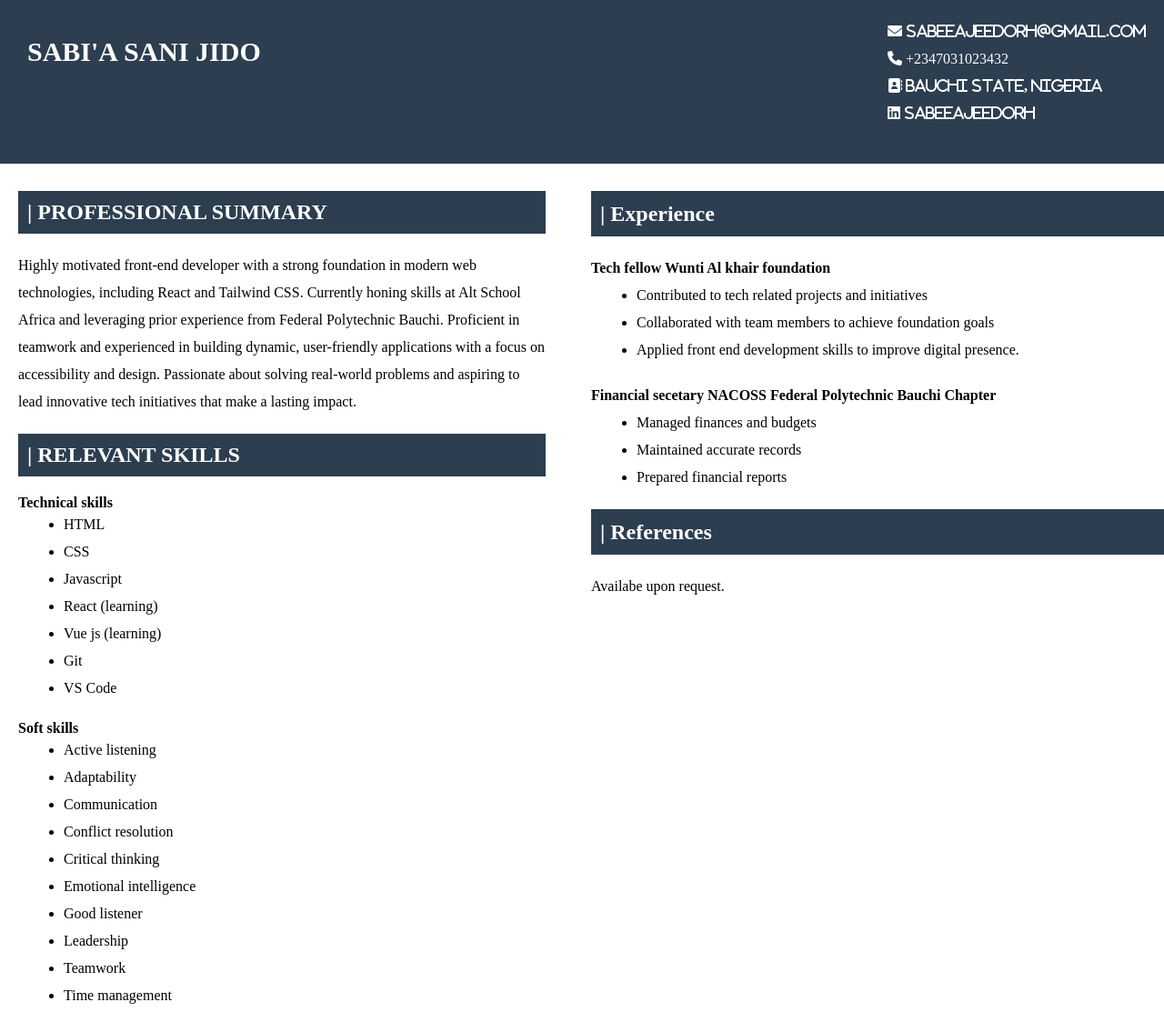
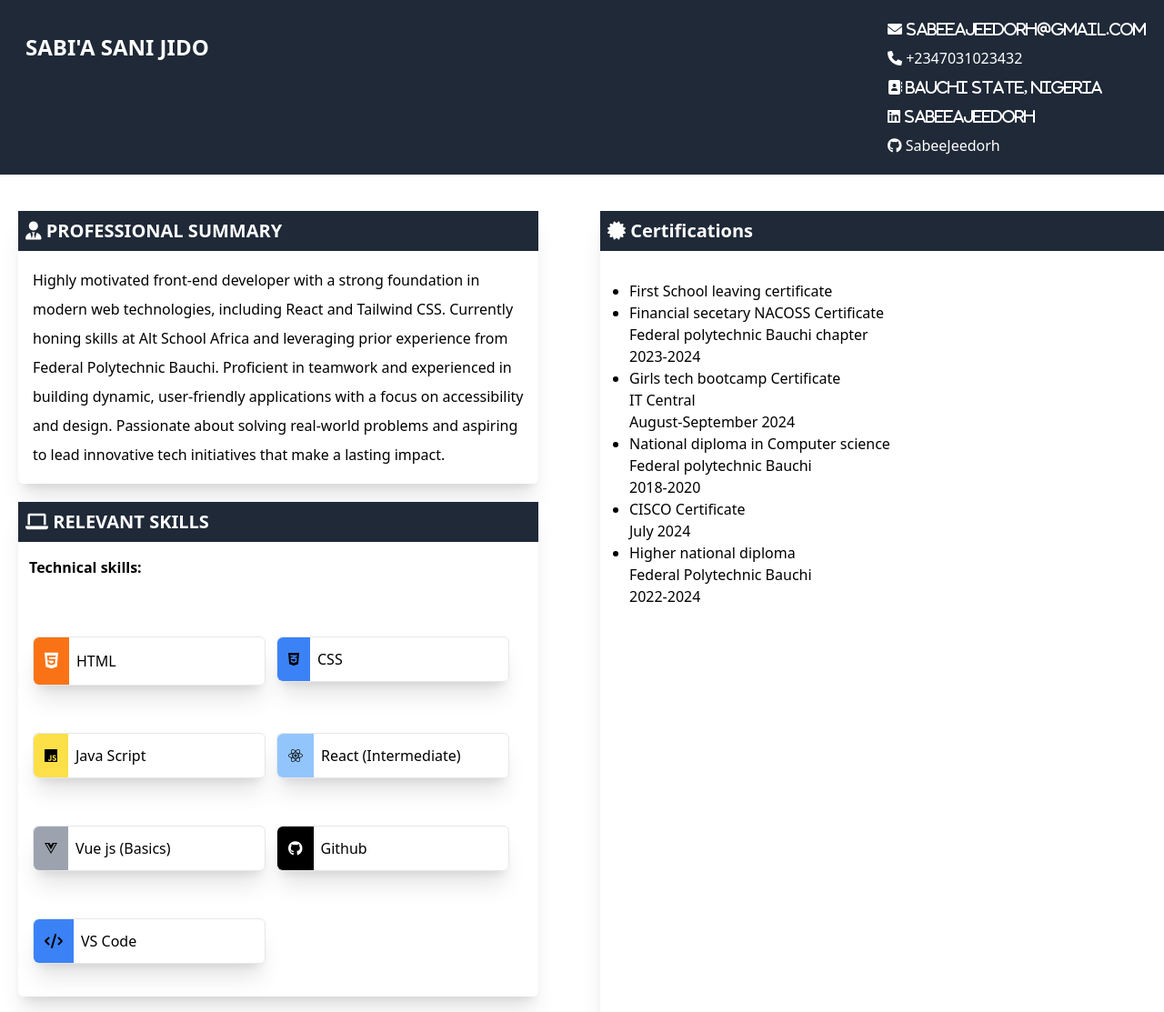
Before and after one commit to SabeeJeedorh/my-cv, a plain HTML site: page index.html in a window 1280 px wide. Shown: the top 1113 px of the page at 91% size. Drawn offline with nearby package versions, Linux system fonts and the light colour scheme.

Commit message:
updated styling

```diff
--- a/index.css
+++ /dev/null
@@ -1,126 +0,0 @@
-* {
-  margin: 0;
-  padding: 0%;
-  box-sizing: border-box;
-}
-
-header {
-  background-color: #2c3e50;
-  color: #fff;
-
-  width: auto;
-  padding: 20px;
-  margin: 0;
-  top: 0;
-  position: sticky;
-  display: flex;
-  justify-content: space-between;
-  align-items: flex-start;
-  margin-bottom: 20px;
-  animation: slideInFromTop 1s ease-out;
-}
-
-.name {
-  text-align: top;
-  justify-content: space-between;
-  align-items: flex-start;
-  margin-bottom: 20px;
-  margin-top: 10px;
-  padding: 10px;
-  font-size: 30px;
-  font-weight: bolder;
-  animation: fadeIn 1.5s ease-in;
-}
-
-h1 {
-  justify-content: space-between;
-  align-items: flex-start;
-  margin-bottom: 20px;
-  margin-top: 10px;
-  padding: 10px;
-  background-color: #2c3e50;
-  color: #fff;
-  font-weight: bolder;
-  animation: fadeIn 1.5s ease-in;
-}
-a {
-  text-decoration: none;
-  color: #fff;
-}
-a:hover {
-  background-color: white;
-  color: blue;
-}
-.sect-container {
-  display: grid;
-  grid-template-columns: 1fr 1fr;
-  margin-left: 20px;
-  animation: fadeIn 1.5s ease-in-out;
-}
-
-.left-section p {
-  line-height: 30px;
-  margin-bottom: 20px;
-}
-
-.left h2 {
-  margin-top: 40px;
-}
-
-.left-section {
-  margin-right: 50px;
-}
-
-.right-section {
-  line-height: 30px;
-}
-
-h2 {
-  margin-bottom: 20px;
-}
-
-.right-section p {
-  line-height: 30px;
-  margin-bottom: 20px;
-}
-
-ul {
-  margin-bottom: 20px;
-  line-height: 30px;
-  margin-left: 50px;
-}
-
-@keyframes slideInFromTop {
-  from {
-    transform: translateY(-100%);
-    opacity: 0;
-  }
-  to {
-    transform: translateY(0);
-    opacity: 1;
-  }
-}
-
-@keyframes fadeIn {
-  from {
-    opacity: 0;
-  }
-  to {
-    opacity: 1;
-  }
-}
-
-@media (max-width: 768px) {
-  .sect-container {
-    grid-template-columns: 1fr;
-  }
-
-  header {
-    flex-direction: column;
-    align-items: flex-start;
-  }
-
-  .name {
-    text-align: center;
-  }
-}
--- a/index.html
+++ b/index.html
@@ -4,28 +4,25 @@
     <meta charset="UTF-8" />
     <meta name="viewport" content="width=device-width, initial-scale=1.0" />
     <title>Sabias Cv</title>
-    <link rel="stylesheet" href="./index.css" />
     <link
       rel="stylesheet"
       href="https://cdnjs.cloudflare.com/ajax/libs/font-awesome/6.0.0-beta3/css/all.min.css"
     />
+    <script src="https://cdn.tailwindcss.com"></script>
   </head>
 
-  <body>
-    <header>
-      <div class="name">SABI'A SANI JIDO</div>
-
+  <body class="font-sans">
+    <header class="bg-gray-800 text-white w-full p-5 sticky top-0 flex flex-col lg:flex-row justify-between items-start mb-5 animate-slideInFromTop">
+      <div class="name text-2xl font-bold mb-5 mt-2 p-2 animate-fadeIn">SABI'A SANI JIDO</div>
       <aside>
-        <ul class="fa-ul">
+        <ul class="space-y-2">
           <li>
             <i class="fa-sharp-duotone fa-solid fa-envelope">
-              <a href="mailto:sabeeajeedorh@gmail.com"
-                >sabeeajeedorh@gmail.com</a
-              >
+              <a href="mailto:sabeeajeedorh@gmail.com" class="text-white hover:bg-white hover:text-blue-500 ">sabeeajeedorh@gmail.com</a>
             </i>
           </li>
           <li>
-            <a href="tel:+2347031023432">
+            <a href="tel:+2347031023432" class="text-white hover:bg-white hover:text-blue-500">
               <i class="fa-sharp-duotone fa-solid fa-phone"></i> +2347031023432
             </a>
           </li>
@@ -34,42 +31,88 @@
           </li>
           <li>
             <i class="fa-brands fa-linkedin">
-              <a
-                href="https://www.linkedin.com/in/sabee-a-jeedorh-689141315?utm_source=share&utm_campaign=share_via&utm_content=profile&utm_medium=android_app "
-                >sabeeajeedorh</a
-              ></i
-            >
+              <a href="https://www.linkedin.com/in/sabee-a-jeedorh-689141315?utm_source=share&utm_campaign=share_via&utm_content=profile&utm_medium=android_app" class="text-white hover:bg-white hover:text-blue-500">sabeeajeedorh</a>
+            </i>
+          </li>
+          <li>
+            <a href="https://github.com/SabeeJeedorh" class="text-white hover:bg-white hover:text-blue-500"><i class="fa-brands fa-github"></i> SabeeJeedorh</a>
           </li>
         </ul>
       </aside>
     </header>
-    <section class="sect-container">
-      <div class="left-section">
-        <h1>| PROFESSIONAL SUMMARY</h1>
-        <p>
-          Highly motivated front-end developer with a strong foundation in
-          modern web technologies, including React and Tailwind CSS. Currently
-          honing skills at Alt School Africa and leveraging prior experience
-          from Federal Polytechnic Bauchi. Proficient in teamwork and
-          experienced in building dynamic, user-friendly applications with a
-          focus on accessibility and design. Passionate about solving real-world
-          problems and aspiring to lead innovative tech initiatives that make a
-          lasting impact.
+    <section class="sect-container grid grid-cols-1 md:grid-cols-2 gap-5 ml-5 animate-fadeIn">
+      <div class="left-section mr-12">
+        <div class="shadow-xl my-5 rounded-md">
+          <h1 class="text-xl font-bold bg-gray-800 text-white p-2 animate-fadeIn"><i class="fa-solid fa-user-tie"></i> PROFESSIONAL SUMMARY</h1>
+          <p class="p-4 leading-8 mb-5">
+            Highly motivated front-end developer with a strong foundation in modern web technologies, including React and Tailwind CSS. Currently honing skills at Alt School Africa and leveraging prior experience from Federal Polytechnic Bauchi. Proficient in teamwork and experienced in building dynamic, user-friendly applications with a focus on accessibility and design. Passionate about solving real-world problems and aspiring to lead innovative tech initiatives that make a lasting impact.
           </p>
-        <h1>| RELEVANT SKILLS</h1>
-        <h4>Technical skills</h4>
-        <ul>
-          <li>HTML</li>
-          <li>CSS</li>
-          <li>Javascript</li>
-          <li>React (learning)</li>
-          <li>Vue js (learning)</li>
-          <li>Git</li>
-          <li>VS Code</li>
+        </div>
+        <div class="shadow-xl my-5 rounded-md">
+          <h1 class="text-xl font-bold bg-gray-800 text-white p-2 animate-fadeIn"><i class="fa-solid fa-laptop"></i> RELEVANT SKILLS</h1>
+          <h2 class="font-bold pl-3 mt-4 mb-7">Technical skills:</h2>
+          <ul class="flex p-4 flex-wrap gap-3">
+            <li>
+              <div class="flex items-center shadow-xl my-5 border rounded-md w-full min-w-64">
+                <div class="mr-2 rounded-l-md h-full p-3 bg-orange-500">
+                  <i class="fa-brands text-white text-xl fa-html5"></i>
+                </div>
+                <span>HTML</span>
+              </div>
+            </li>
+            <li>
+              <div class="flex items-center shadow-xl my-5 border rounded-md w-full min-w-64">
+                <div class="mr-2 rounded-l-md h-full p-3 bg-blue-500">
+                  <i class="fa-brands fa-css3-alt"></i>
+                </div>
+                <span>CSS</span>
+              </div>
+            </li>
+            <li>
+              <div class="flex items-center shadow-xl my-5 border rounded-md w-full min-w-64">
+                <div class="mr-2 rounded-l-md h-full p-3 bg-yellow-300">
+                  <i class="fa-brands fa-js"></i>
+                </div>
+                <span>Java Script</span>
+              </div>
+            </li>
+            <li>
+              <div class="flex items-center shadow-xl my-5 border rounded-md w-full min-w-64">
+                <div class="mr-2 rounded-l-md h-full p-3 bg-blue-300">
+                  <i class="fa-brands fa-react"></i>
+                </div>
+                <span>React (Intermediate)</span>
+              </div>
+            </li>
+            <li>
+              <div class="flex items-center shadow-xl my-5 border rounded-md w-full min-w-64">
+                <div class="mr-2 rounded-l-md h-full p-3 bg-gray-400">
+                  <i class="fa-brands fa-vuejs"></i>
+                </div>
+                <span>Vue js (Basics)</span>
+              </div>
+            </li>
+            <li>
+              <div class="flex items-center shadow-xl my-5 border rounded-md w-full min-w-64">
+                <div class="mr-2 rounded-l-md h-full p-3 bg-black">
+                  <i class="fa-brands fa-github text-white"></i>
+                </div>
+                <span>Github</span>
+              </div>
+            </li>
+            <li>
+              <div class="flex items-center shadow-xl my-5 border rounded-md w-full min-w-64">
+                <div class="mr-2 rounded-l-md h-full p-3 bg-blue-500">
+                  <i class="fa-solid fa-code"></i>
+                </div>
+                <span>VS Code</span>
+              </div>
+            </li>
           </ul>
-
-        <h4>Soft skills</h4>
-        <ul>
+        </div>
+        <div class="shadow-xl my-5">
+          <h1 class="text-xl font-bold bg-gray-800 text-white p-2 animate-fadeIn">Soft skills:</h1>
+          <ul class="list-disc p-8">
             <li>Active listening</li>
             <li>Adaptability</li>
             <li>Communication</li>
@@ -81,8 +124,11 @@
             <li>Teamwork</li>
             <li>Time management</li>
           </ul>
-        <h1 class="Certifications">Certifications</h1>
-        <ul>
+        </div>
+      </div>
+      <div class="shadow-xl my-5">
+        <h1 class="text-xl font-bold bg-gray-800 text-white p-2 animate-fadeIn"><i class="fa-solid fa-certificate"></i> Certifications</h1>
+        <ul class="list-disc p-8">
           <li>First School leaving certificate</li>
           <li>
             Financial secetary NACOSS Certificate <br />
@@ -103,9 +149,10 @@
             <br />2022-2024
           </li>
         </ul>
-
-        <h1>| Education</h1>
-        <ul>
+      </div>
+      <div class="shadow-xl my-5">
+        <h1 class="text-xl font-bold bg-gray-800 text-white p-2 animate-fadeIn"><i class="fa-solid fa-book"></i> Education</h1>
+        <ul class="list-disc p-8">
           <li>Havardth International School Bauchi(primary School)</li>
           <li>
             Alt School Africa (Front end engineering Student) <br />2024-Date
@@ -120,25 +167,30 @@
           </li>
         </ul>
       </div>
-      <div class="right-section">
-        <h1>| Experience</h1>
-        <h4>Tech fellow Wunti Al khair foundation</h4>
-        <ul>
+      <div class="right-section shadow-xl my-5 p-7">
+        <h1 class="text-xl font-bold bg-gray-800 text-white p-2 animate-fadeIn"><i class="fa-solid fa-briefcase"></i> Experience</h1>
+        <h4 class="font-bold text-xl p-5">Tech fellow Wunti Al khair foundation</h4>
+        <ul class="list-disc p-8">
           <li>Contributed to tech related projects and initiatives</li>
           <li>Collaborated with team members to achieve foundation goals</li>
-          <li>
-            Applied front end development skills to improve digital presence.
-          </li>
+          <li>Applied front end development skills to improve digital presence.</li>
         </ul>
-        <h4>Financial secetary NACOSS Federal Polytechnic Bauchi Chapter</h4>
-        <ul>
+        <h4 class="font-bold text-xl p-5">Financial secetary NACOSS Federal Polytechnic Bauchi Chapter</h4>
+        <ul class="list-disc p-8">
           <li>Managed finances and budgets</li>
           <li>Maintained accurate records</li>
           <li>Prepared financial reports</li>
         </ul>
-
-        <h1>| References</h1>
-        <p>Availabe upon request.</p>
+        <h4 class="font-bold text-xl p-5">Empower Her Initiative</h4>
+        <ul class="list-disc p-8">
+          <li>Built partnerships with organizations to support women’s empowerment programs.</li>
+          <li>Secured funding and sponsorships to grow the initiative.</li>
+          <li>Managed communication with partners and stakeholders to ensure collaboration.</li>
+        </ul>
+      </div>
+      <div class="shadow-xl my-2 p-7">
+        <h1 class="text-xl font-bold bg-gray-800 text-white p-2 animate-fadeIn">| References</h1>
+        <p>Available upon request.</p>
       </div>
     </section>
   </body>
```
Lines whose indentation alone changed are shown as unchanged.
